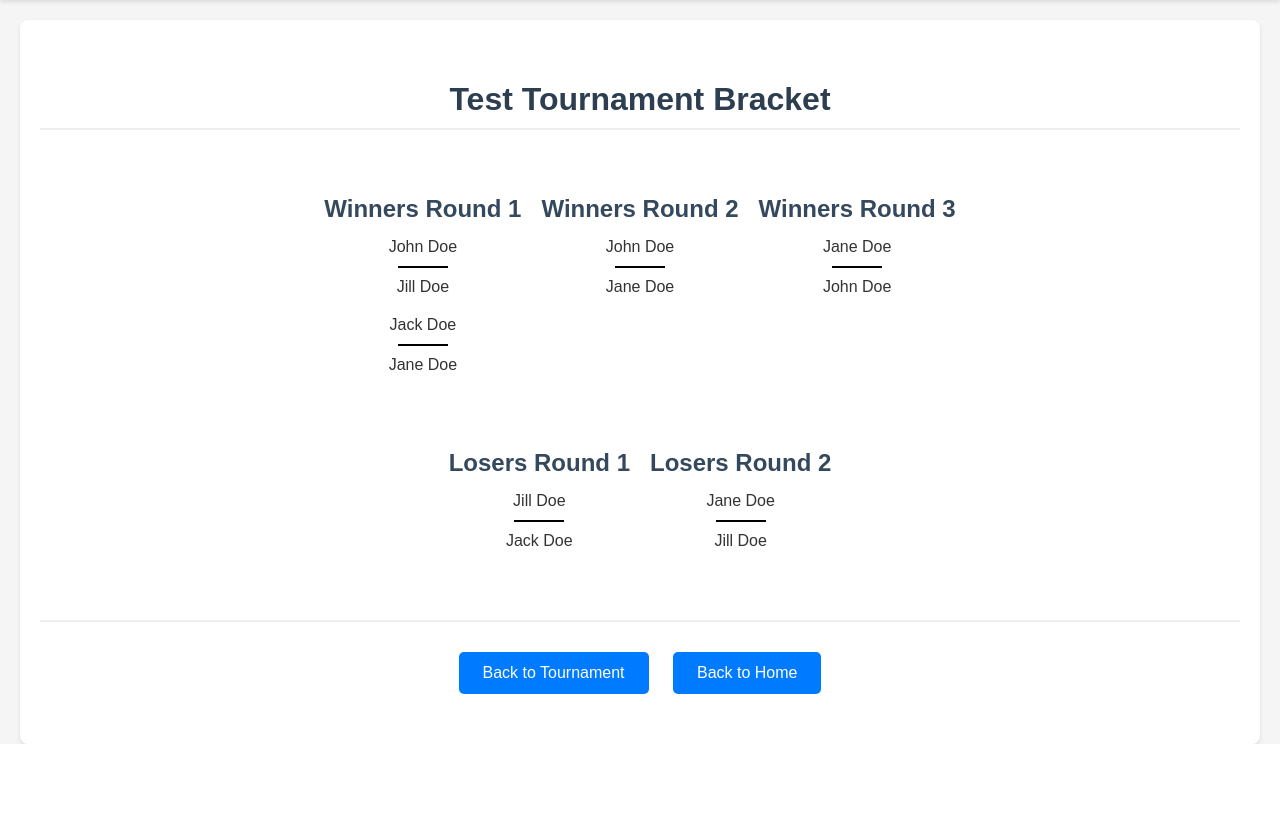
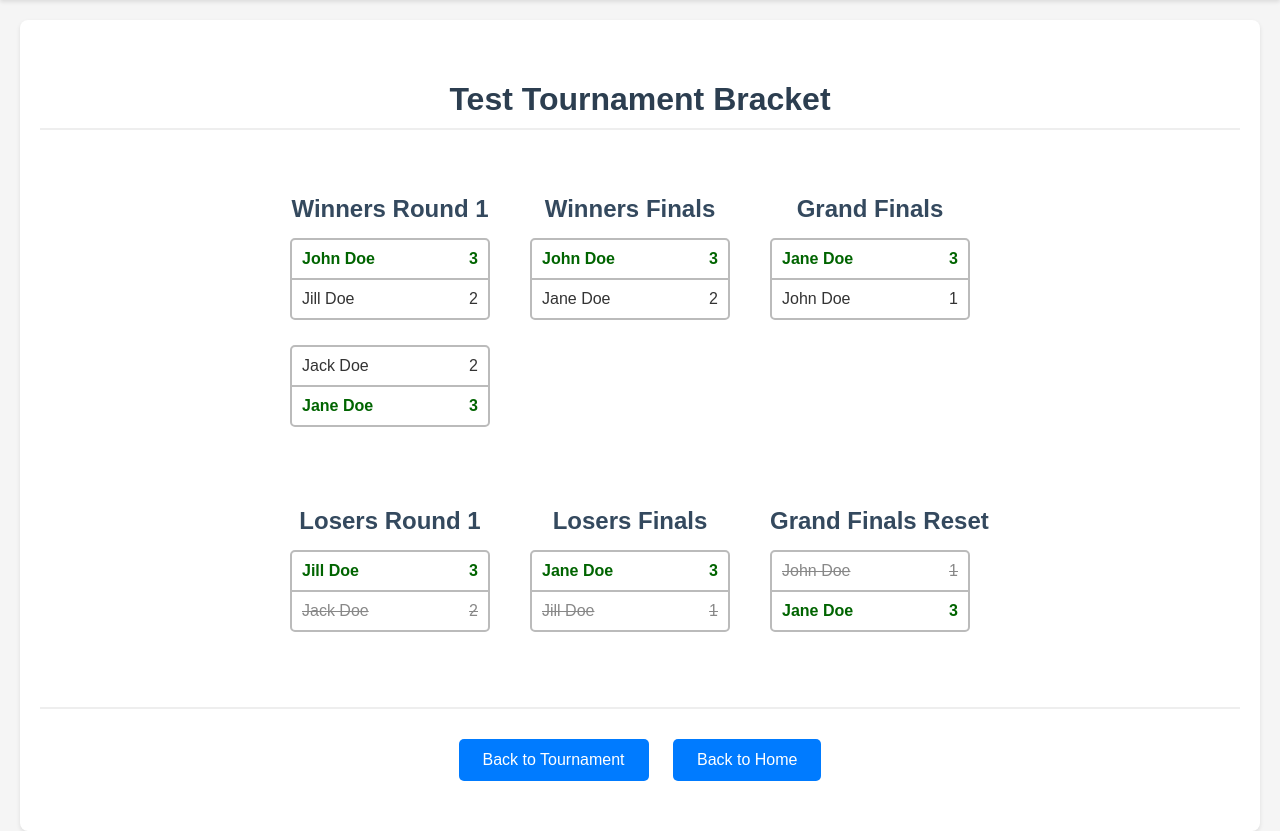
Before and after one commit to matthewysun2020/tourneyman, a Flask app: page /tournaments/1739144898517/bracket in a window 1280 px wide. Shown: the part 80-911 px from the top of the page. Before the commit the page ends 824 px from the top, so only its background shows below. Run offline with Flask 3, Linux system fonts and the light colour scheme; data comes from the database, SQL or seed files in the repository.

Commit message:
styling update bracket page

```diff
--- a/static/css/style.css
+++ b/static/css/style.css
@@ -356,6 +356,8 @@ h3 {
     flex-direction: column;
     justify-content: top center;
     padding: 10px;
+    width: 200px; /* Set a fixed width for each round column */
+    margin-right: 20px; /* Gap between columns */
 }
 
 .match {
@@ -363,14 +365,47 @@ h3 {
     flex-direction: column;
     justify-content: center;
     align-items: center;
-    margin-bottom: 20px;
+    margin-bottom: 25px; /* Space between matches */
     gap: 10px;
+    border: 2px solid #bbb; /* Outline for better visual clarity */
+    border-radius: 5px; /* Rounded corners */
+    padding: 10px; /* Padding inside the match container */
 }
 
-.connector {
-    width: 50px;
+.player {
+    display: flex;
+    justify-content: space-between; /* Align player name and score */
+    width: 100%; /* Take full width of the match container */
+}
+
+.winner-score {
+    margin-left: 10px; /* Space between name and score */
+    font-weight: bold;
+    color: darkgreen; /* Change the color to dark green */
+    text-align: right; /* Right justify the score */
+}
+
+.winner {
+    font-weight: bold; /* Bold the winner's name */
+    color: darkgreen; /* Change the color to dark green */
+}
+
+.elim {
+    text-decoration: line-through;
+    color: #888;
+}
+
+.elim-score {
+    margin-left: 10px; /* Space between name and score */
+    text-decoration: line-through;
+    color: #888;
+    text-align: right; /* Right justify the score */
+}
+
+.divider {
+    width: 200px;
     height: 2px; /* Adjust height as needed */
-    background: black;
+    background: #bbb;
     margin: 0 10px; /* Space between players and connector */
 }
 
--- a/templates/bracket.html
+++ b/templates/bracket.html
@@ -10,13 +10,25 @@
         <div class="bracket">
         {% for round in range(1, max_round_number + 1) %}
             <div class="round">
+                {% if round == max_round_number %}
+                <h2>Finals</h2>
+                {% elif round == max_round_number - 1 %}
+                <h2>Semi-Finals</h2>
+                {% else %}
                 <h2>Round {{ round }}</h2>
+                {% endif %}
                 {% for match in matches %}
                     {% if match.round_number == round %}
                         <div class="match">
-                            <span>{{ match.player1 }}</span>
-                            <span class="connector"></span>
-                            <span>{{ match.player2 if match.player2 else 'BYE' }}</span>
+                            <div class="player">
+                                <span class="{% if match.winner == match.player1 %}winner{% endif %}">{{ match.player1 }}</span>
+                                <span class="score">{{ match.score.split('-')[0] }}</span>
+                            </div>
+                            <span class="divider"></span>
+                            <div class="player">
+                                <span class="{% if match.winner == match.player2 %}winner{% endif %}">{{ match.player2 if match.player2 else 'BYE' }}</span>
+                                <span class="score">{{ match.score.split('-')[1] if match.player2 else '-' }}</span>
+                            </div>
                         </div>
                     {% endif %}
                 {% endfor %}
@@ -29,13 +41,25 @@
         <div class="bracket">
             {% for round in range(1, max_round_number + 1, 2) %}
                 <div class="round">
+                    {% if round >= max_round_number - 1 and tournament.status.lower() == 'completed' %}
+                    <h2>Grand Finals</h2>
+                    {% elif round >= max_round_number - 3 and tournament.status.lower() == 'completed' %}
+                    <h2>Winners Finals</h2>
+                    {% else %}
                     <h2>Winners Round {{ round // 2 + 1 }}</h2>
+                    {% endif %}
                     {% for match in matches %}
                         {% if match.round_number == round %}
                             <div class="match">
-                                <span>{{ match.player1 }}</span>
-                                <span class="connector"></span>
-                                <span>{{ match.player2 if match.player2 else 'BYE' }}</span>
+                                <div class="player">
+                                    <span class="{% if match.winner == match.player1 %}winner{% endif %}">{{ match.player1 }}</span>
+                                    <span class="{% if match.winner == match.player1 %}winner-score{% endif %}">{{ match.score.split('-')[0] }}</span>
+                                </div>
+                                <span class="divider"></span>
+                                <div class="player">
+                                    <span class="{% if match.winner == match.player2 %}winner{% endif %}">{{ match.player2 if match.player2 else 'BYE' }}</span>
+                                    <span class="{% if match.winner == match.player2 %}winner-score{% endif %}">{{ match.score.split('-')[1] if match.player2 else '-' }}</span>
+                                </div>
                             </div>
                         {% endif %}
                     {% endfor %}
@@ -43,15 +67,27 @@
             {% endfor %}
         </div>
         <div class="bracket">
-            {% for round in range(2, max_round_number, 2) %}
+            {% for round in range(2, max_round_number + 1, 2) %}
                 <div class="round">
-                    <h2>Losers Round {{ round // 2}}</h2>
+                    {% if round == max_round_number and tournament.status.lower() == 'completed' %}
+                    <h2>Grand Finals Reset</h2>
+                    {% elif round >= max_round_number - 2 and tournament.status.lower() == 'completed' %}
+                    <h2>Losers Finals</h2>
+                    {% else %}
+                    <h2>Losers Round {{ round // 2 }}</h2>
+                    {% endif %}
                     {% for match in matches %}
                         {% if match.round_number == round %}
                             <div class="match">
-                                <span>{{ match.player1 }}</span>
-                                <span class="connector"></span>
-                                <span>{{ match.player2 if match.player2 else 'BYE' }}</span>
+                                <div class="player">
+                                    <span class="{% if match.winner == match.player1 %}winner{% else %}elim{% endif %}">{{ match.player1 }}</span>
+                                    <span class="{% if match.winner == match.player1 %}winner-score{% else %}elim-score{% endif %}">{{ match.score.split('-')[0] }}</span>
+                                </div>
+                                <span class="divider"></span>
+                                <div class="player">
+                                    <span class="{% if match.winner == match.player2 %}winner{% else %}elim{% endif %}">{{ match.player2 if match.player2 else 'BYE' }}</span>
+                                    <span class="{% if match.winner == match.player2 %}winner-score{% else %}elim-score{% endif %}">{{ match.score.split('-')[1] if match.player2 else '-' }}</span>
+                                </div>
                             </div>
                         {% endif %}
                     {% endfor %}
```
